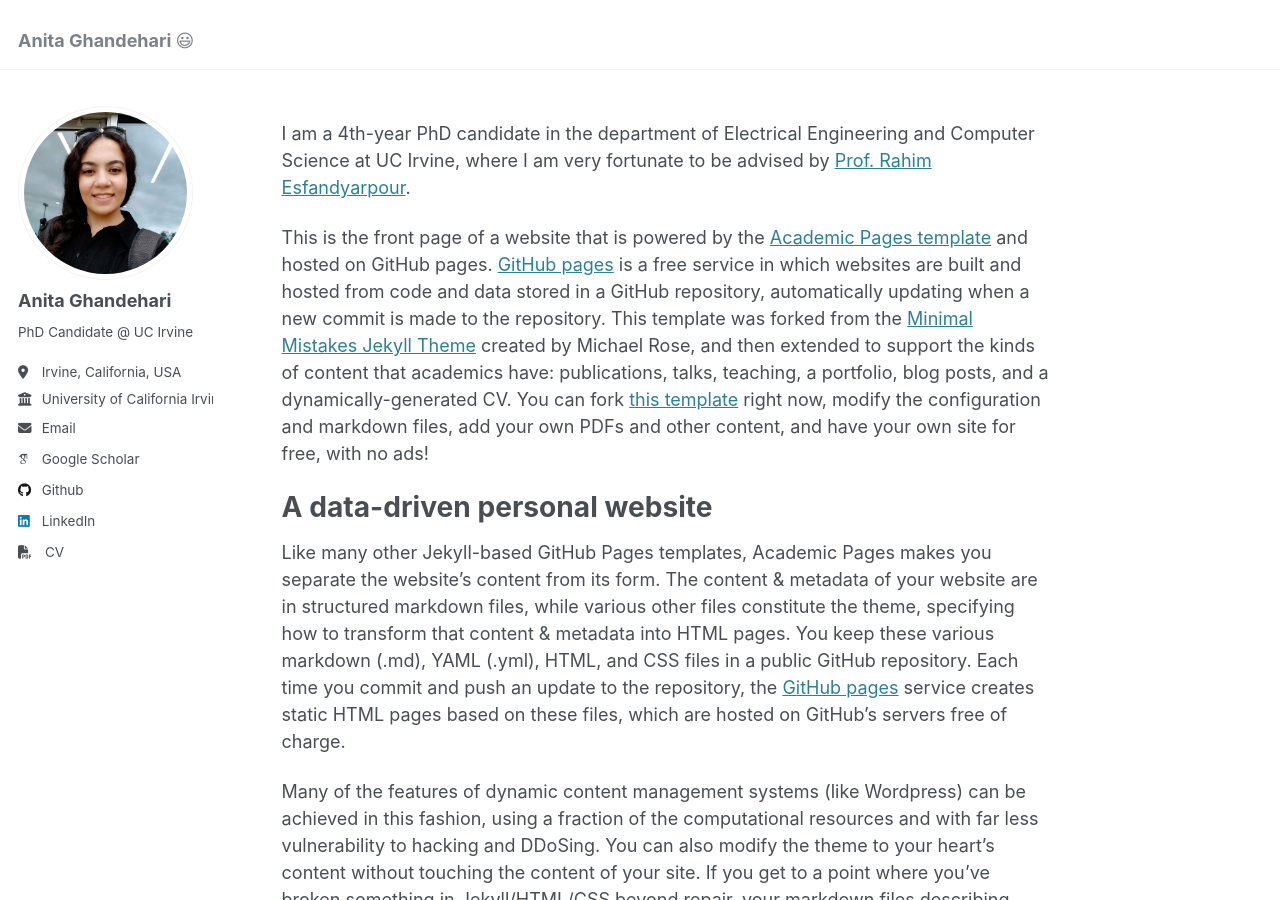
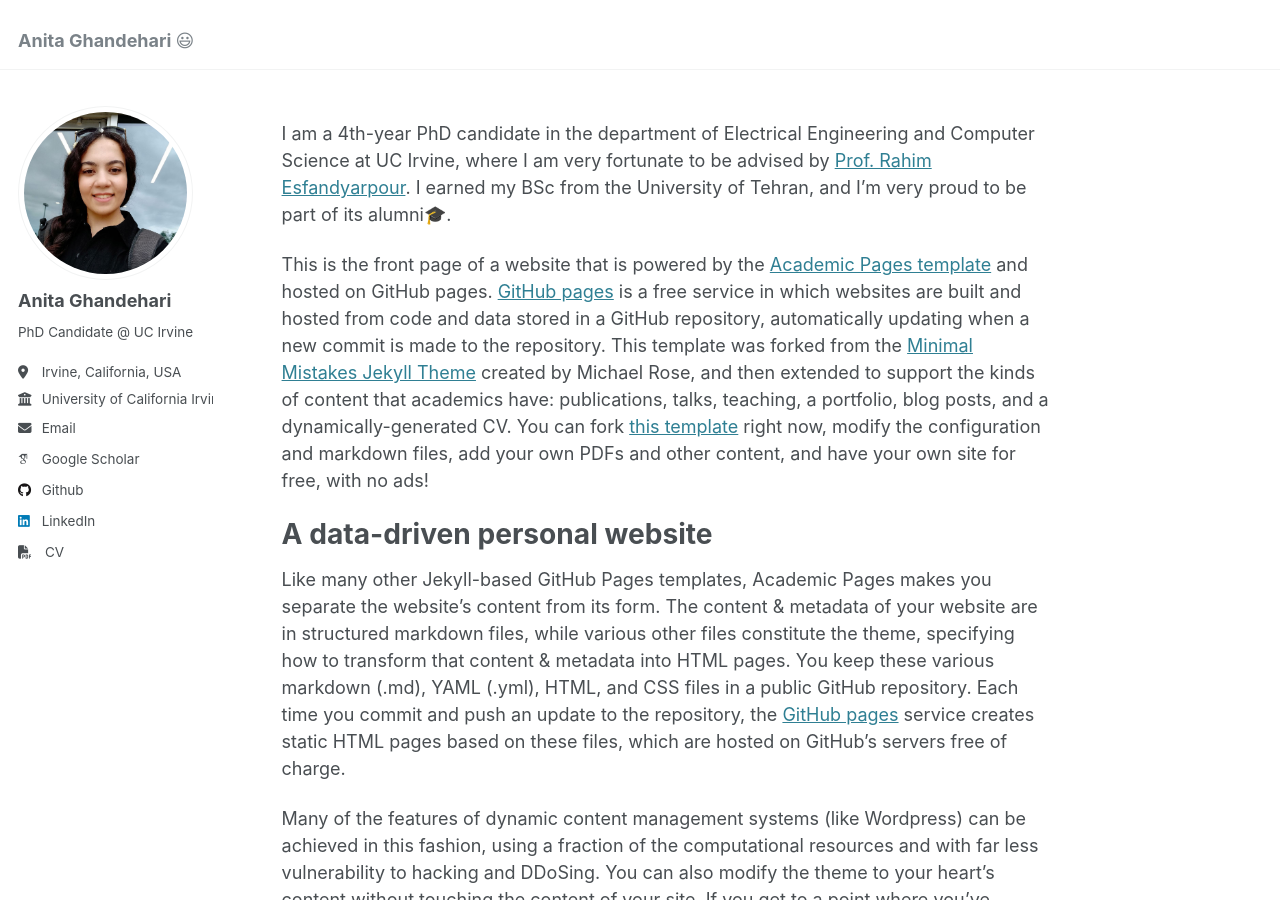
Before and after one commit to AnitaGhandehari/AnitaGhandehari.github.io, a Jekyll site: the page built from _pages/about.md, in a window 1280 px wide and 900 px high. Built offline with Jekyll 4.4.1, drawn with Linux system fonts in a browser that asks for light colours; some web fonts are replaced.

Commit message:
Update about.md

```diff
--- a/_pages/about.md
+++ b/_pages/about.md
@@ -6,7 +6,7 @@ redirect_from:
   - /about/
   - /about.html
 ---
-I am a 4th-year PhD candidate in the department of Electrical Engineering and Computer Science at UC Irvine, where I am very fortunate to be advised by [Prof. Rahim Esfandyarpour](https://faculty.sites.uci.edu/esfandyarpourlab/).
+I am a 4th-year PhD candidate in the department of Electrical Engineering and Computer Science at UC Irvine, where I am very fortunate to be advised by [Prof. Rahim Esfandyarpour](https://faculty.sites.uci.edu/esfandyarpourlab/). I earned my BSc from the University of Tehran, and I’m very proud to be part of its alumni🎓.
 
 This is the front page of a website that is powered by the [Academic Pages template](https://github.com/academicpages/academicpages.github.io) and hosted on GitHub pages. [GitHub pages](https://pages.github.com) is a free service in which websites are built and hosted from code and data stored in a GitHub repository, automatically updating when a new commit is made to the repository. This template was forked from the [Minimal Mistakes Jekyll Theme](https://mmistakes.github.io/minimal-mistakes/) created by Michael Rose, and then extended to support the kinds of content that academics have: publications, talks, teaching, a portfolio, blog posts, and a dynamically-generated CV. You can fork [this template](https://github.com/academicpages/academicpages.github.io) right now, modify the configuration and markdown files, add your own PDFs and other content, and have your own site for free, with no ads!
 
```
